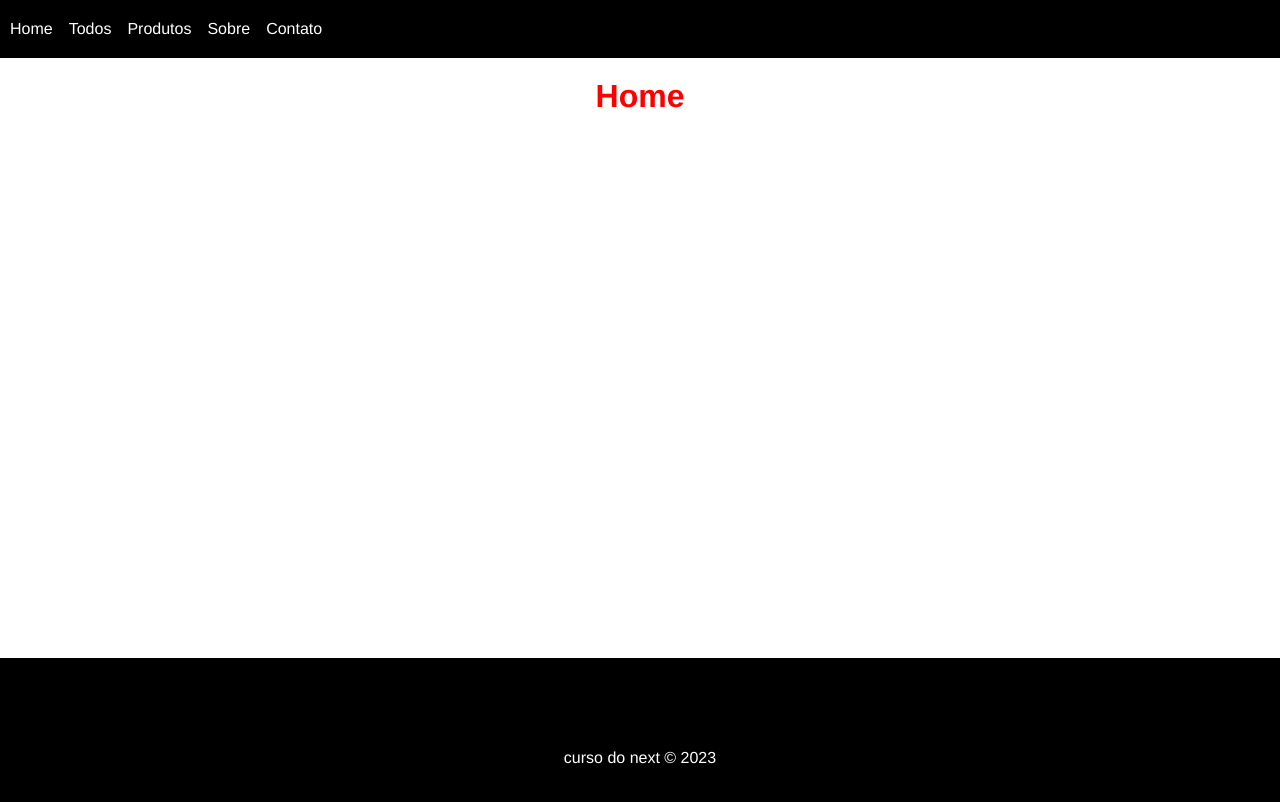
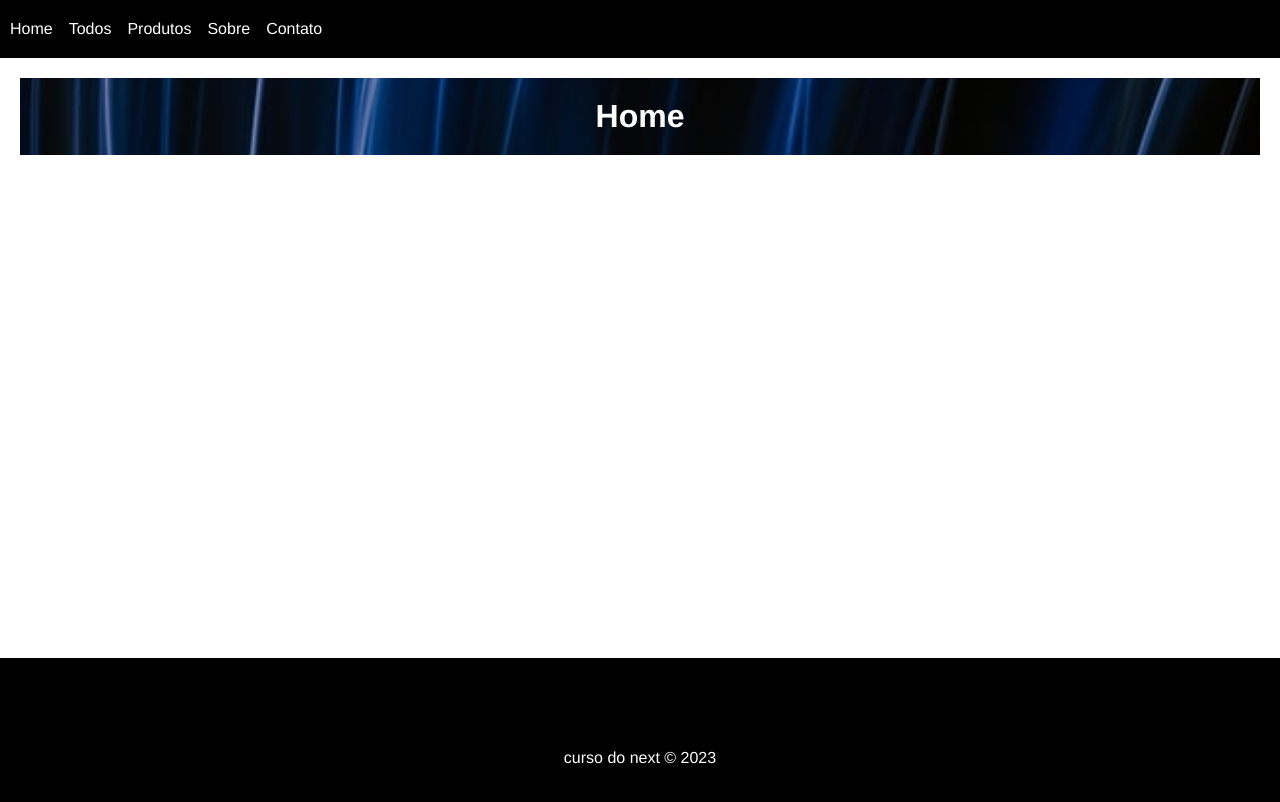
Before and after one commit to YDan08/conceitos-next, a Next.js app: page / in a window 1280 px wide. Shown: the top 802 px of the page. Built offline with nearby package versions, Linux system fonts and the light colour scheme.

Commit message:
feat: adicionar estilizações

```diff
--- a/styles/Home.module.css
+++ b/styles/Home.module.css
@@ -1,3 +1,8 @@
 .title {
-	color: red;
+	color: #fff;
+	background-image: url("/images/pattern.jpg");
+	background-size: cover;
+	background-position: center;
+	padding: 20px;
+	margin-bottom: 20px;
 }
```
Also changed, not shown: styles/Todos.module.css (added, +11 -0 lines).
